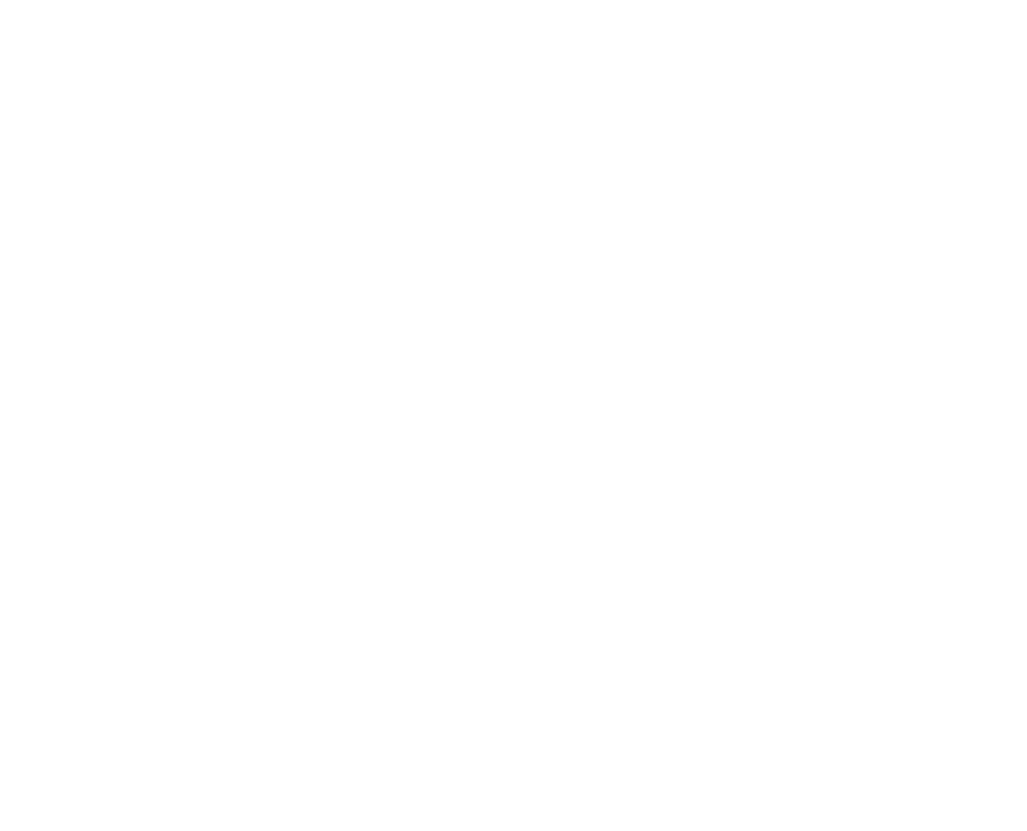
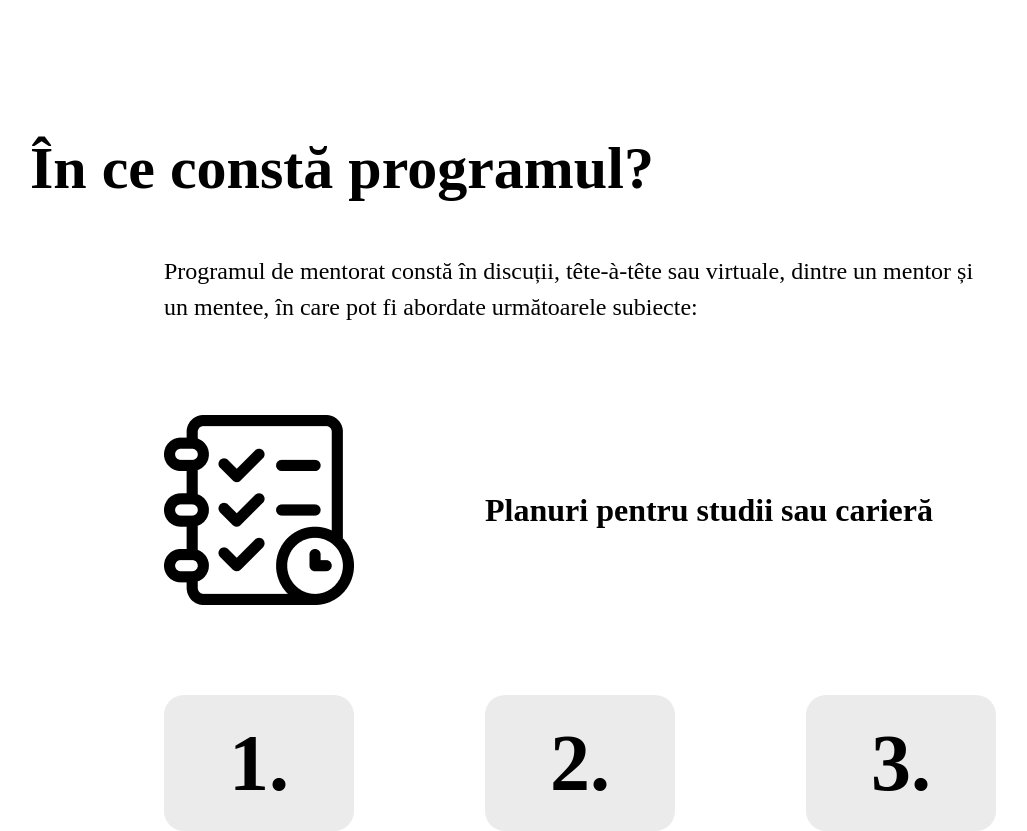
Before and after one commit to Radu007/task, a React (Create React App) app: page / in a window 1280 px wide. Shown: the part 900-1731 px from the top of the page, without its empty margins (60-1087 px from the left). Before the commit the page ends 894 px from the top, so only its background shows below. Built offline with nearby package versions, Linux system fonts and the light colour scheme.

Commit message:
Component with changeble buttons

```diff
--- a/src/App.js
+++ b/src/App.js
@@ -2,6 +2,8 @@
 import './App.css';
 
 import 'normalize.css'
+
+import {BrowserRouter as Router, Route, Switch} from 'react-router-dom'
 
 import Header from './Components/Header/Header'
 import SocialNav from './Components/SocialNav/SocialNav'
@@ -12,7 +14,11 @@
     <div className="app">
      <Header />
 		 <SocialNav />
-		 <MainScreen />
+		 <Router>
+			 <Switch>
+				 <Route component={MainScreen} path='/' />
+			 </Switch>
+		 </Router>
     </div>
   );
 }
--- /dev/null
+++ b/src/Components/ComponentWith3Buttons/ComponentWith3Buttons.jsx
@@ -0,0 +1,25 @@
+import React from 'react';
+import Button from '../Button/Button';
+import './ComponentWith3Buttons.sass'
+
+const ComponentWith3Buttons = ({title,description	}) => {
+	return (
+		<div className="three-buttons">
+			<h1 className="three-buttons-title">{title}</h1>
+			<p className='three-buttons-description'>{description}</p>
+
+			<div className="content-wrapper">
+				<img className="content-wrapper_img" src="./images/ThreeButtonsComponents/FirstThreeButtons/1.png" alt=""/>
+				<p className="content-wrapper_description">Planuri pentru studii sau carieră</p>
+			</div>
+
+			<div className="buttons-wrapper">
+				<Button buttonText={'1.'} backgroundColor={'rgba(207, 206, 206, 0.4)'} width='190px' height='136px' fontSize='80px'/>
+				<Button buttonText={'2.'} backgroundColor={'rgba(207, 206, 206, 0.4)'} width='190px' height='136px' fontSize='80px'/>
+				<Button buttonText={'3.'} backgroundColor={'rgba(207, 206, 206, 0.4)'} width='190px' height='136px' fontSize='80px'/>
+			</div>
+		</div>
+	)
+}
+
+export default ComponentWith3Buttons
--- /dev/null
+++ b/src/Components/ComponentWith3Buttons/ComponentWith3Buttons.sass
@@ -0,0 +1,30 @@
+@import '../Mixin/FontsMixins.sass'
+.three-buttons
+	&-title
+		@include bold
+		font-size: 60px
+		margin-bottom: 50px
+	&-description
+		@include light
+		font-size: 24px
+		text-align: left
+		width: 832px
+		margin: 0 auto
+		line-height: 36px
+	.content-wrapper
+		display: flex
+		align-items: center
+		width: 832px
+		margin: 90px auto
+		&_img
+			margin-right: 131px
+		&_description
+			@include bold
+			font-size: 32px
+
+	.buttons-wrapper
+		width: 832px
+		display: flex
+		justify-content: space-between
+		align-items: center
+		margin: 0 auto
--- a/src/Screens/MainScreen/MainScreen.jsx
+++ b/src/Screens/MainScreen/MainScreen.jsx
@@ -1,13 +1,21 @@
 import React from 'react'
 import Button from '../../Components/Button/Button'
+import ComponentWith3Buttons from '../../Components/ComponentWith3Buttons/ComponentWith3Buttons'
 import './MainScreen.sass'
+
+const inCeConstaProgramul = ({}) => {
+
+}
 
 function MainScreen() {
 	return (
 		<div className="main-screen">
-			<h1>Primul program de mentorat din Moldova</h1>
-			<p>Conectăm și ajutăm <strong>gratuit</strong> tinerii să-și urmeze studiile peste hotare, să-și accelereze dezvoltarea profesională și să identifice noi oportunități de afaceri.</p>
-			<Button className='button' buttonText={'Join Us'} backgroundColor={'#CFCECE'} width='298px' height='94px' fontSize='32px'/>
+			<div className="main">
+				<h1 className='main-screen-title'>Primul program de mentorat din Moldova</h1>
+				<p className='main-screen-description'>Conectăm și ajutăm <strong>gratuit</strong> tinerii să-și urmeze studiile peste hotare, să-și accelereze dezvoltarea profesională și să identifice noi oportunități de afaceri.</p>
+				<Button className='button' buttonText={'Join Us'} backgroundColor={'#CFCECE'} width='298px' height='94px' fontSize='32px'/>
+			</div>
+			<ComponentWith3Buttons title={'În ce constă programul?'} description={'Programul de mentorat constă în discuții, tête-à-tête sau virtuale, dintre un mentor și un mentee, în care pot fi abordate următoarele subiecte:'}/>
 		</div>
 	)
 }
--- a/src/Screens/MainScreen/MainScreen.sass
+++ b/src/Screens/MainScreen/MainScreen.sass
@@ -1,19 +1,21 @@
 @import '../../Components/Mixin/FontsMixins.sass'
 
 .main-screen
-	h1
-		@include bold
-		margin-top: 144px
-		font-size: 80px
-		width: 832px
-		height: 360px
-		line-height: 120px
-	p
-		@include light
-		width: 942px
-		height: 72px
-		font-size: 24px
-		line-height: 36px
-		margin-top: 67px
-	.button
-		margin-top: 103px
+	.main
+		&-screen-title
+			@include bold
+			margin-top: 144px
+			font-size: 80px
+			width: 832px
+			height: 360px
+			line-height: 120px
+		&-screen-description
+			@include light
+			width: 942px
+			height: 72px
+			font-size: 24px
+			line-height: 36px
+			margin-top: 67px
+		.button
+			margin-top: 103px
+			margin-bottom: 100px
```
Also changed, not shown: public/images/ThreeButtonsComponents/FirstThreeButtons/1.png (added).
